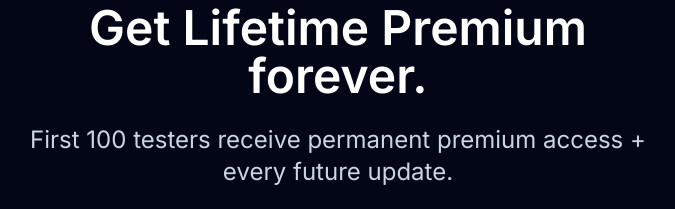
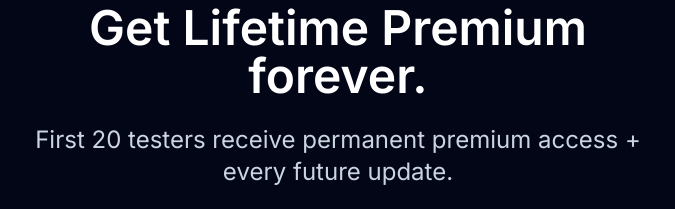
Before and after one commit to anusb412/Paddle-Go, a plain HTML site: page index.html in a window 1280 px wide. Shown: the part 3912-4121 px from the top of the page, without its empty margins (302-977 px from the left). Drawn offline with nearby package versions, Linux system fonts and the light colour scheme.

Commit message:
Update beta tester count from 100 to 20

```diff
--- a/index.html
+++ b/index.html
@@ -215,7 +215,7 @@
             <div class="max-w-2xl mx-auto text-center px-6">
                 <div class="badge mx-auto mb-8">BETA OPEN NOW</div>
                 <h2 class="text-5xl font-semibold text-white">Join the beta.<br>Get Lifetime Premium forever.</h2>
-                <p class="mt-6 text-2xl text-slate-300">First 100 testers receive permanent premium access + every future update.</p>
+                <p class="mt-6 text-2xl text-slate-300">First 20 testers receive permanent premium access + every future update.</p>
                 <div class="mt-6 inline-flex items-center gap-3">
                     <span class="android-badge"><i class="fa-brands fa-android"></i> Android Only Right Now</span>
                     <span class="text-slate-500 text-sm">iOS coming soon</span>
```
